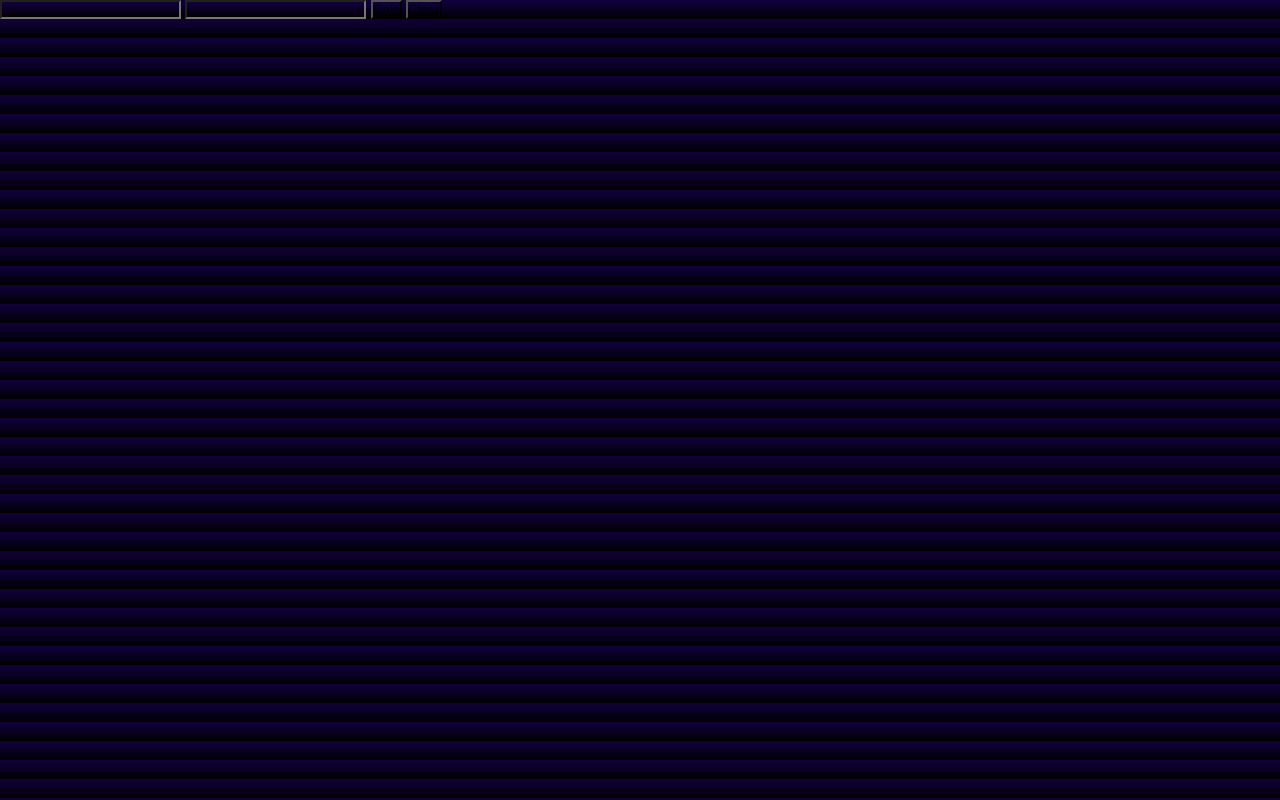
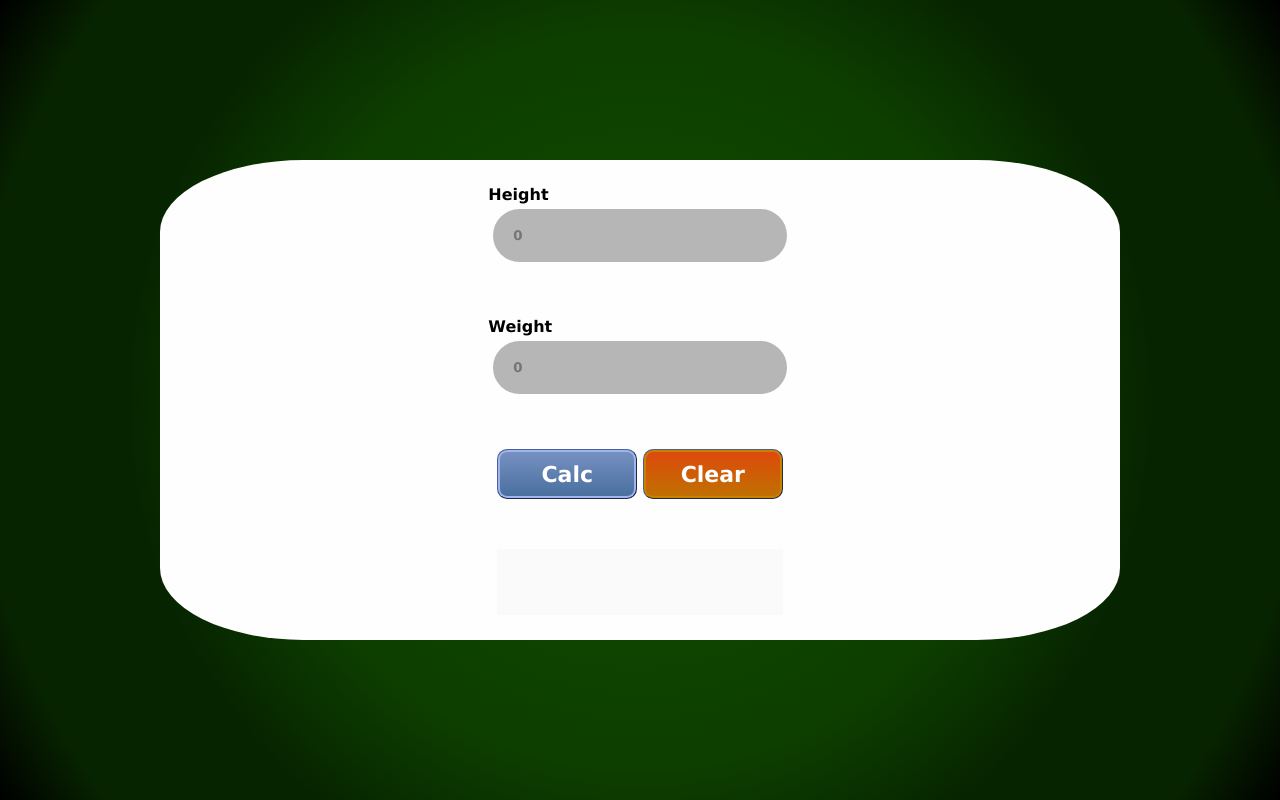
Before and after one commit to JosediO/IMC, a plain HTML site: page index.html in a window 1280 px wide. Drawn offline with Linux system fonts and the light colour scheme.

Commit message:
display checked

```diff
--- a/css/style.css
+++ b/css/style.css
@@ -1,6 +1,100 @@
 *{
     margin: 0;
     padding: 0;
-    font-family: 'Franklin Gothic Medium', 'Arial Narrow', Arial, sans-serif;
-    background-image: linear-gradient(rgb(17, 0, 63), rgb(0, 0, 0));
+    font-family:'Lucida Sans', 'Lucida Sans Regular', 'Lucida Grande', 'Lucida Sans Unicode', Geneva, Verdana, sans-serif;
+    font-weight: bold;
 }
+
+
+#box{
+    width: 100%;
+    height: 100vh;
+    display: flex;
+    justify-content: center;
+    align-items: center;
+    background: rgb(14,69,0);
+    background: -moz-radial-gradient(circle, rgba(14,69,0,1) 17%, rgba(14,67,0,1) 34%, rgba(13,63,0,1) 49%, rgba(7,36,0,1) 68%, rgba(7,36,0,1) 88%, rgba(0,0,0,1) 100%);
+    background: -webkit-radial-gradient(circle, rgba(14,69,0,1) 17%, rgba(14,67,0,1) 34%, rgba(13,63,0,1) 49%, rgba(7,36,0,1) 68%, rgba(7,36,0,1) 88%, rgba(0,0,0,1) 100%);
+    background: radial-gradient(circle, rgba(14,69,0,1) 17%, rgba(14,67,0,1) 34%, rgba(13,63,0,1) 49%, rgba(7,36,0,1) 68%, rgba(7,36,0,1) 88%, rgba(0,0,0,1) 100%);
+
+}
+
+#cardBox{
+    width: 75%;
+    height: 60%;
+    border-radius: 15%;
+    background-color: #fefefe;
+    display: flex;
+    flex-direction: column;
+    justify-content: space-around;
+    align-items: center;
+}
+
+.inputbox{
+    width: 19em;
+    border-radius: 3em;
+    height: 4em;
+    background-color: rgb(182, 182, 182);
+    border: none;
+    display: flex;
+    justify-content: center;
+    align-items: center;
+    padding: 0px 20px;
+    margin: 5px;
+    color: #001347;
+}
+
+
+#calc{
+    font-size:22px;
+    font-family:Verdana;
+    width:140px;
+    height:50px;
+    border-width:1px;
+    color:#fff;
+    border-color:#4e6096;
+    font-weight:bold;
+    border-top-left-radius:10px;
+    border-top-right-radius:10px;
+    border-bottom-left-radius:10px;
+    border-bottom-right-radius:10px;
+    box-shadow:inset 0px 0px 0px 2px #9fb4f2;
+    text-shadow:inset 0px 1px 0px #283966;
+    background:linear-gradient(rgb(120, 146, 194), #476e9e);
+  }
+
+#calc:hover {
+    background: linear-gradient(#476e9e, rgb(120, 146, 194));
+  }
+
+#clear{
+    font-size:22px;
+    font-family:Verdana;
+    width:140px;
+    height:50px;
+    border-width:1px;
+    color:#fff;
+    border-color:#4e6096;
+    font-weight:bold;
+    border-top-left-radius:10px;
+    border-top-right-radius:10px;
+    border-bottom-left-radius:10px;
+    border-bottom-right-radius:10px;
+    box-shadow:inset 0px 0px 0px 2px #c98200;
+    text-shadow:inset 0px 1px 0px #834e23;
+    background:linear-gradient(rgb(223, 72, 13), #be7200);
+}
+
+#clear:hover {
+    background: linear-gradient(#be7200, rgb(223, 72, 13));
+  }
+
+  #resultField{
+    width: 13em;
+    height: 3em;
+    font-size: 22px;
+    font-family: Impact, Haettenschweiler, 'Arial Narrow Bold', sans-serif;
+    border:none;
+    text-align: center;
+    color: white;
+  }
--- a/index.html
+++ b/index.html
@@ -8,11 +8,46 @@
     <title>IMC</title>
 </head>
 <body>
+    <header>
+
+    </header>
     <div id="box">
-        <input type="text">
-        <input type="">
-        <button>Calc</button>
-        <button>Clear</button>
+        <div id="cardBox">
+            <div>
+            <form>
+            <label for="height">Height</label>
+            <input id= "height" min="0" class="inputbox" placeholder="0" type="number">
+            </span>
+            </div>
+            <div>
+            <label for="weight">Weight</label>
+            <input id= "weight" min="0" class="inputbox" placeholder="0" type="number">
+            </div>
+            </form>
+            <div>
+            <button id="calc">Calc</button>
+            <button id="clear" onclick="clear()">Clear</button>
+            </div>
+            <div>
+                <input id="resultField" type="text" value="" disabled>
+            </div>
+        </div>
     </div>
+    <script>
+        function imc(){
+            let height = document.getElementById("height").value;
+            let weight = document.getElementById("weight").value
+            let result = (height/(height*height));
+            if(height == 0|| weight == 0){
+
+            }
+
+        }
+
+        function clear(){
+            let height= document.getElementById("height").value='';
+            let weight= document.getElementById("weight").value='';
+        }
+    </script>
 </body>
 </html>
```
